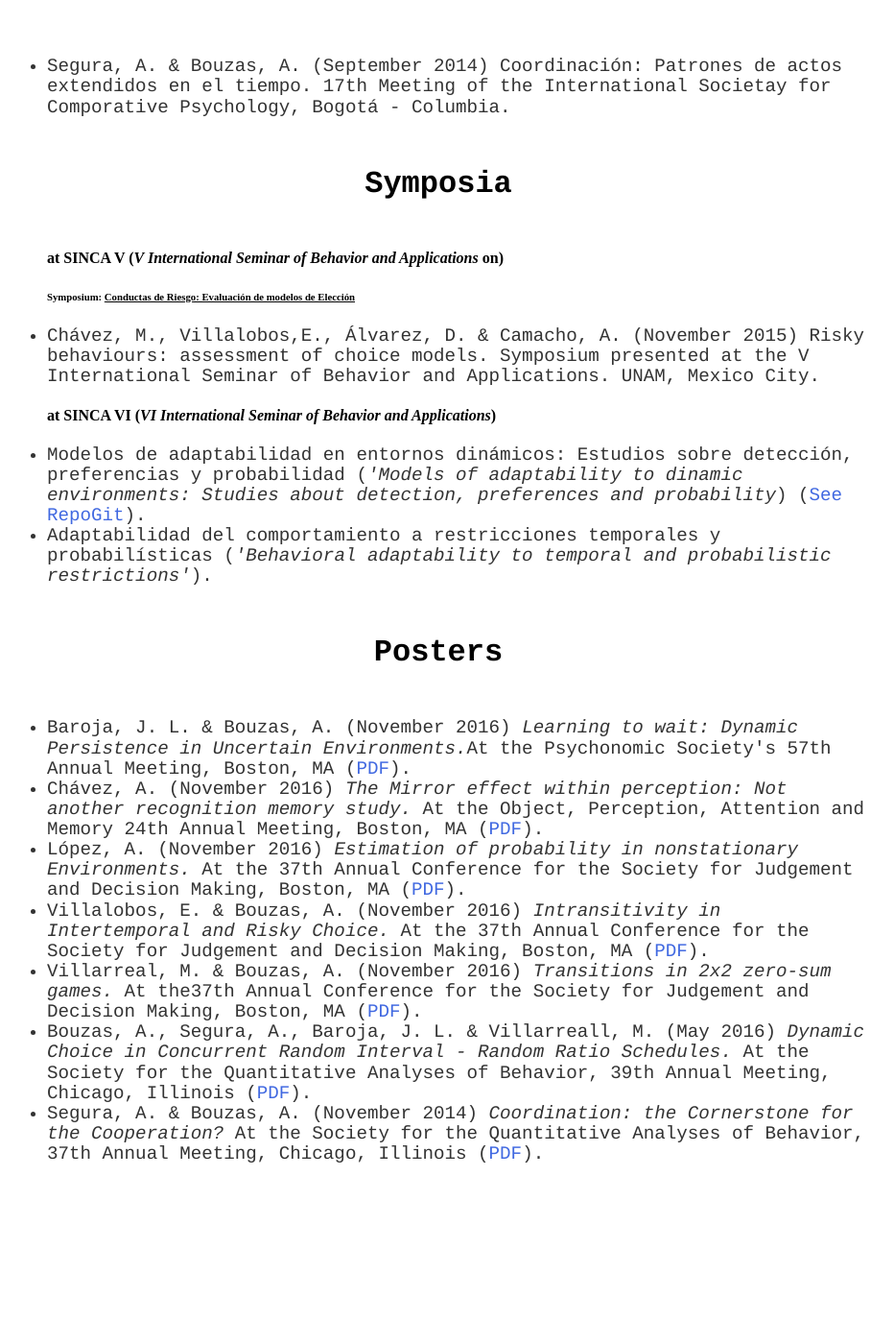
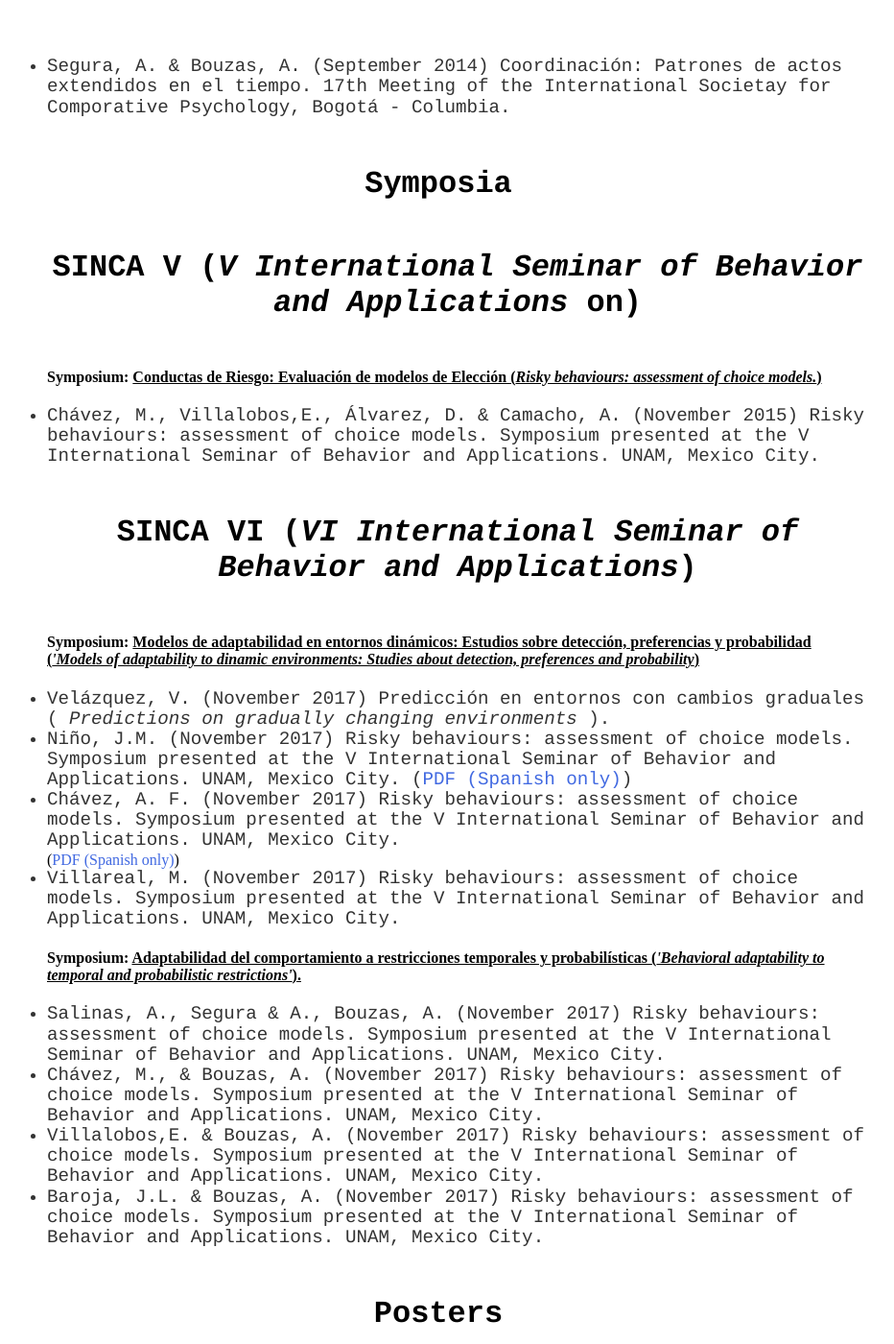
Before and after one commit to BouzasLab25/bouzaslab25.github.io, a Jekyll site: the page built from publications/index.html, in a window 1280 px wide and 1400 px high, scrolled down 1063 px. Shown: the whole window at 96% size, without its empty margins (183-1115 px from the left). Built offline with Jekyll 4.4.1, drawn with Linux system fonts in a browser that asks for light colours.

Commit message:
Symposia

```diff
--- a/publications/index.html
+++ b/publications/index.html
@@ -38,14 +38,21 @@ title: Lab25 Publications
 
 	<ul>
 
-	<h4>at SINCA V (<i>V International Seminar of Behavior and Applications</i> on) </h4>
-		<h6> Symposium: <u> Conductas de Riesgo: Evaluación de modelos de Elección </u> </h6>
+	<h3>SINCA V (<i>V International Seminar of Behavior and Applications</i> on) </h3>
+		<h4> Symposium: <u> Conductas de Riesgo: Evaluación de modelos de Elección (<i>Risky behaviours: assessment of choice models.</i>) </u> </h4>
 	<li class='ho' >Chávez, M., Villalobos,E., Álvarez, D. & Camacho, A.  (November 2015) Risky behaviours: assessment of choice models. Symposium presented at the V International Seminar of Behavior and Applications. UNAM, Mexico City.</li>
 
-	<h4>at SINCA VI (<i>VI International Seminar of Behavior and Applications</i>)</h4>
-	<li class='ho' > Modelos de adaptabilidad en entornos dinámicos: Estudios sobre detección, preferencias y probabilidad (<i>'Models of adaptability to dinamic environments: Studies about detection, preferences and probability</i>) (<a class='link' href="https://github.com/BouzasLab25/PAPIME2016">See RepoGit</a>). </li>
-
-	<li class='ho' >Adaptabilidad del comportamiento a restricciones temporales y probabilísticas (<i>'Behavioral adaptability to temporal and probabilistic restrictions'</i>). </li>
+	<h3>SINCA VI (<i>VI International Seminar of Behavior and Applications</i>)</h3>
+		<h4> Symposium: <u> Modelos de adaptabilidad en entornos dinámicos: Estudios sobre detección, preferencias y probabilidad (<i>'Models of adaptability to dinamic environments: Studies about detection, preferences and probability</i>) </u> </h4>
+		<li class='ho' >Velázquez, V. (November 2017) Predicción en entornos con cambios graduales (<i> Predictions on gradually changing environments </i>).</li>
+	 	<li class='ho' >Niño, J.M. (November 2017) Risky behaviours: assessment of choice models. Symposium presented at the V International Seminar of Behavior and Applications. UNAM, Mexico City. (<a class='link' href="/documents/01_SINCA-VI_Carlos.pdf">PDF (Spanish only)</a>)</li>
+		<li class='ho' >Chávez, A. F. (November 2017) Risky behaviours: assessment of choice models. Symposium presented at the V International Seminar of Behavior and Applications. UNAM, Mexico City.</li> (<a class='link' href="/documents/03_SINCA-VI_Felisa.pdf">PDF (Spanish only)</a>)
+	 	<li class='ho' >Villareal, M. (November 2017) Risky behaviours: assessment of choice models. Symposium presented at the V International Seminar of Behavior and Applications. UNAM, Mexico City.</li>
+	  	<h4> Symposium: <u> Adaptabilidad del comportamiento a restricciones temporales y probabilísticas (<i>'Behavioral adaptability to temporal and probabilistic restrictions'</i>). </u> </h4>
+		<li class='ho' >Salinas, A., Segura & A., Bouzas, A.  (November 2017) Risky behaviours: assessment of choice models. Symposium presented at the V International Seminar of Behavior and Applications. UNAM, Mexico City.</li>
+	 	<li class='ho' >Chávez, M., & Bouzas, A.  (November 2017) Risky behaviours: assessment of choice models. Symposium presented at the V International Seminar of Behavior and Applications. UNAM, Mexico City.</li>
+	 	<li class='ho' >Villalobos,E. & Bouzas, A.  (November 2017) Risky behaviours: assessment of choice models. Symposium presented at the V International Seminar of Behavior and Applications. UNAM, Mexico City.</li>
+	 	<li class='ho' >Baroja, J.L. & Bouzas, A.  (November 2017) Risky behaviours: assessment of choice models. Symposium presented at the V International Seminar of Behavior and Applications. UNAM, Mexico City.</li>
 
 	</ul>
 
```
